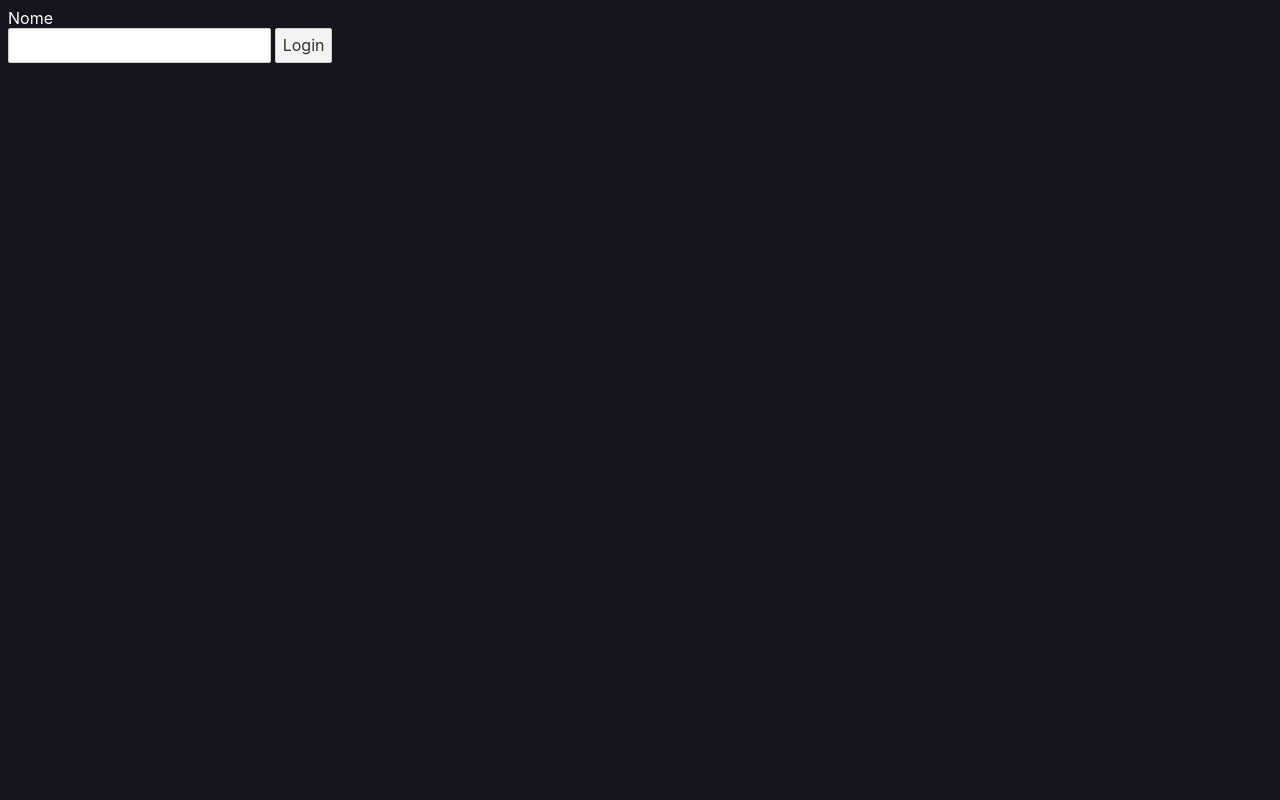
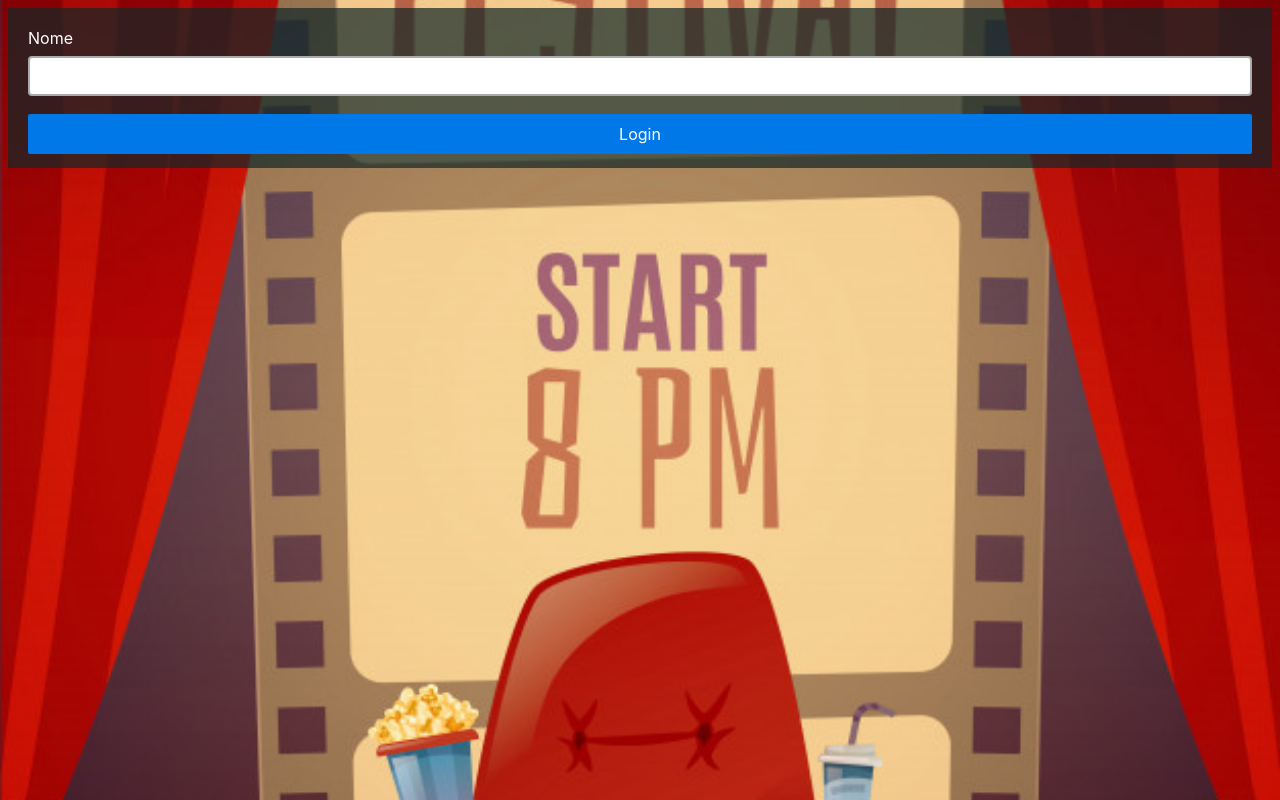
Before and after one commit to fernando-ch/svelte-movie-recommendation, a Svelte app: page / in a window 1280 px wide. Built offline with nearby package versions, Linux system fonts and the light colour scheme.

Commit message:
Added better css.

```diff
--- a/public/global.css
+++ b/public/global.css
@@ -2,6 +2,9 @@ html, body {
 	position: relative;
 	width: 100%;
 	height: 100%;
+
+	background: url("cinema.jpeg") no-repeat center center fixed;
+	background-size: cover;
 }
 
 body {
@@ -61,3 +64,57 @@ button:not(:disabled):active {
 button:focus {
 	border-color: #666;
 }
+
+form {
+	background-color: #132828b5;
+	padding: 20px;
+	/*margin-top: 100px;*/
+	height: 120px;
+}
+
+input[type=text] {
+	width: 100%;
+	border: 2px solid #aaa;
+	border-radius: 4px;
+	margin: 8px 0;
+	outline: none;
+	padding: 8px;
+	box-sizing: border-box;
+	transition: .3s;
+}
+
+input[type=text]:focus {
+	border-color: dodgerblue;
+	box-shadow: 0 0 8px 0 dodgerblue;
+}
+
+button {
+	margin-top: 10px;
+	background-color: #0078e7;
+	border: none;
+	color: white;
+	padding: 10px 32px;
+	text-align: center;
+	text-decoration: none;
+	display: inline-block;
+	font-size: 16px;
+	width: 100%;
+}
+
+button:disabled {
+	background-color: #656565;
+}
+
+.error {
+	color: red;
+}
+
+.success {
+	color: green;
+}
+
+form span {
+	display: block;
+	font-size: 12px;
+	max-width: 500px;
+}
--- a/src/RecommendationRound.svelte
+++ b/src/RecommendationRound.svelte
@@ -65,6 +65,12 @@
     {/if}
 
     {#if errorMessage}
-        <p>{errorMessage}</p>
+        <p class="error">{errorMessage}</p>
     {/if}
 </form>
+
+<style>
+    form {
+        height: fit-content;
+    }
+</style>
--- a/src/VotingRound.svelte
+++ b/src/VotingRound.svelte
@@ -4,17 +4,26 @@
     export let movies
 </script>
 
-<div id="voting-card-list">
+<div class="voting-card-list">
     <h2>Filmes para votar</h2>
-    {#each movies as movie (movie.title)}
-        <VotingMovie {movie} totalUsers={movies.length}/>
-    {/each}
+    <div class="cards-container">
+        {#each movies as movie (movie.title)}
+            <VotingMovie {movie} totalUsers={movies.length}/>
+        {/each}
+    </div>
 </div>
 
 <style>
-    #voting-card-list {
+    .voting-card-list {
         display: flex;
         flex-direction: column;
         align-items: center;
+        background-color: #000000ba;
+        height: 80%;
+    }
+
+    .cards-container {
+        height: 100%;
+        overflow: scroll;
     }
 </style>
--- a/src/WatchingRound.svelte
+++ b/src/WatchingRound.svelte
@@ -4,17 +4,27 @@
     export let movies
 </script>
 
-<div id="voting-card-list">
+<div class="voting-card-list">
     <h2>Filmes para assistir</h2>
-    {#each movies.sort((movie1, movie2) => movie1.watchOrder - movie2.watchOrder) as movie (movie.title)}
-        <WatchingMovie {movie}/>
-    {/each}
+
+    <div class="cards-container">
+        {#each movies.sort((movie1, movie2) => movie1.watchOrder - movie2.watchOrder) as movie (movie.title)}
+            <WatchingMovie {movie}/>
+        {/each}
+    </div>
 </div>
 
 <style>
-    #voting-card-list {
+    .voting-card-list {
         display: flex;
         flex-direction: column;
         align-items: center;
+        background-color: #000000ba;
+        height: 80%;
+    }
+
+    .cards-container {
+        height: 100%;
+        overflow: scroll;
     }
 </style>
--- a/src/stores/roundStore.js
+++ b/src/stores/roundStore.js
@@ -8,6 +8,10 @@ const { subscribe, set } = writable(null, set => {
         const round = await getCurrentRound()
         console.log({ round })
         set(round)
+
+        if (round.step === 'Watching') {
+            clearInterval(interval)
+        }
     }, 5000)
 
     return () => {
```
Also changed, not shown: public/cinema.jpeg (added).
